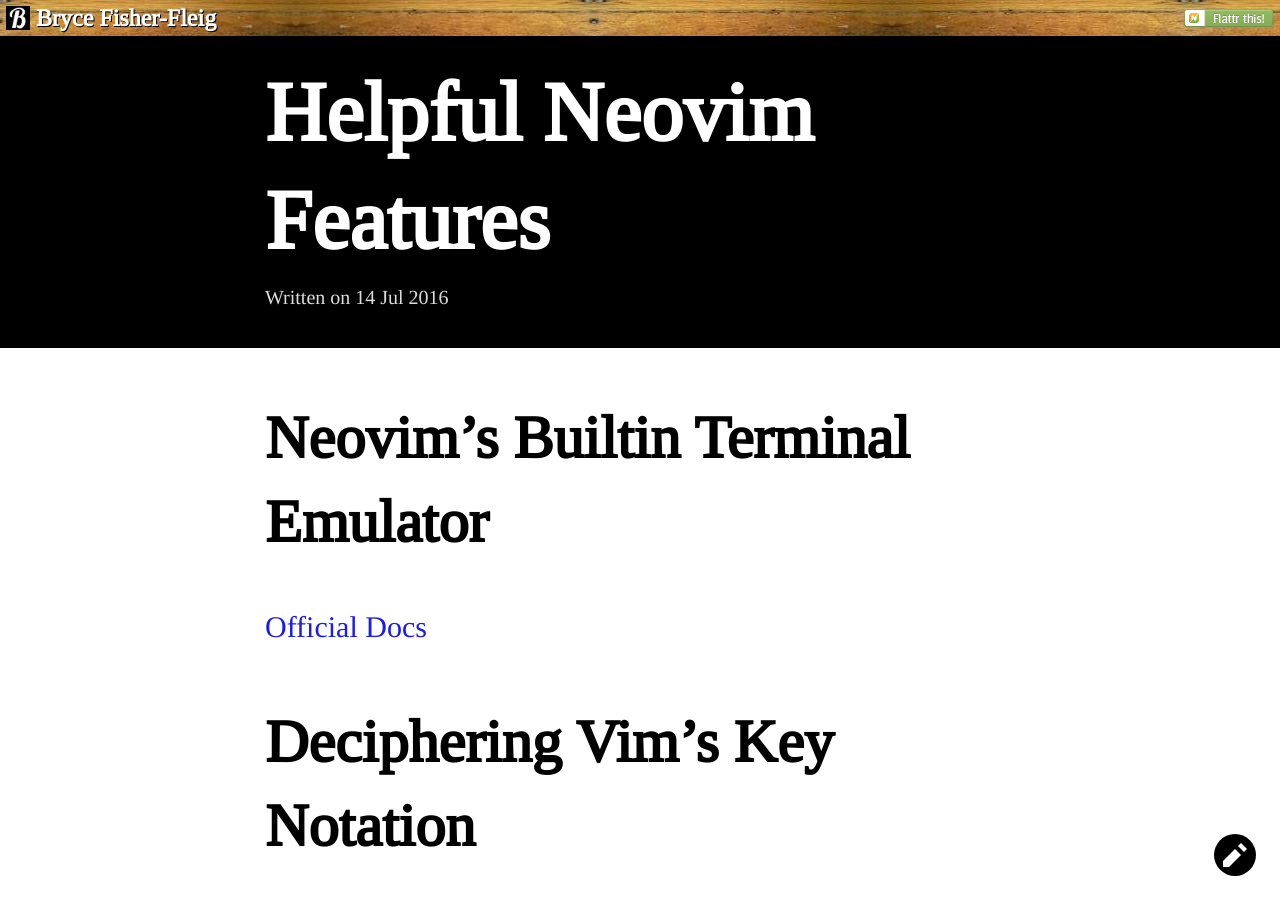
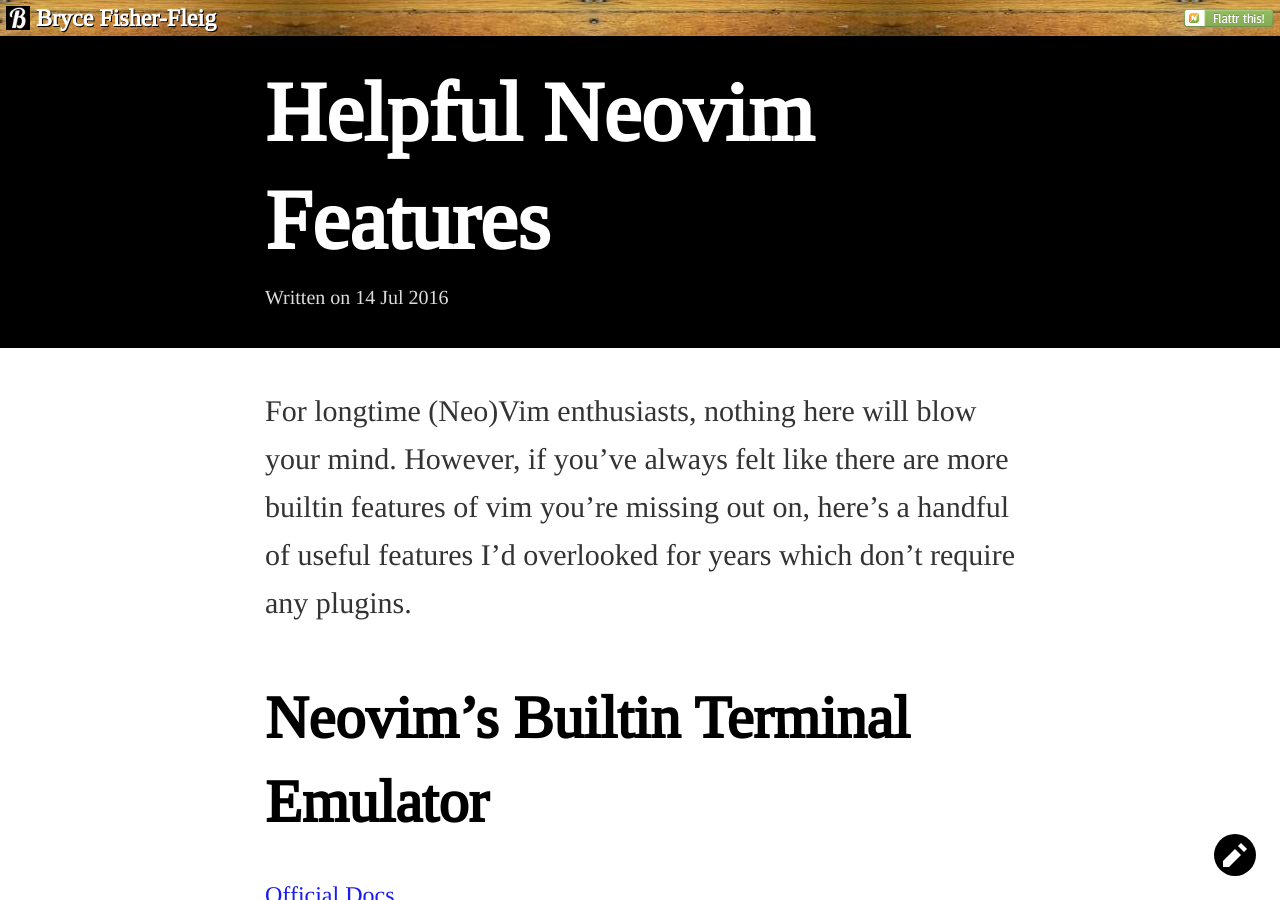
Before and after one commit to brycefisher/brycefisher.github.io-jekyll, a Jekyll site: the page built from _posts/2016-07-14-helpful-neovim-features.md, in a window 1280 px wide and 900 px high. Built offline with Jekyll 4.4.1, drawn with Linux system fonts in a browser that asks for light colours; comment, search, counter and statistics services are not loaded.

Commit message:
Minor tweaks to article excerpt and intro

```diff
--- a/_posts/2016-07-14-helpful-neovim-features.md
+++ b/_posts/2016-07-14-helpful-neovim-features.md
@@ -1,9 +1,11 @@
 ---
 title: "Helpful Neovim Features"
 layout: "post"
-excerpt: "I've been using vim and now neovim for several years, but I've never felt like I was taking full advantage of even the basic feature set. Here's my attempt to learn and record some really useful features of (neo)vim that I should have picked ages ago."
+excerpt: "I've been using vim and now neovim for several years, but I've never felt like I was taking full advantage of even the basic feature set. Here's my attempt to learn and record some really useful features of (neo)vim that I should have picked up ages ago."
 category: vim
 ---
+
+For longtime (Neo)Vim enthusiasts, nothing here will blow your mind. However, if you've always felt like there are more builtin features of vim you're missing out on, here's a handful of useful features I'd overlooked for years which don't require any plugins.
 
 ## Neovim's Builtin Terminal Emulator
 
```
